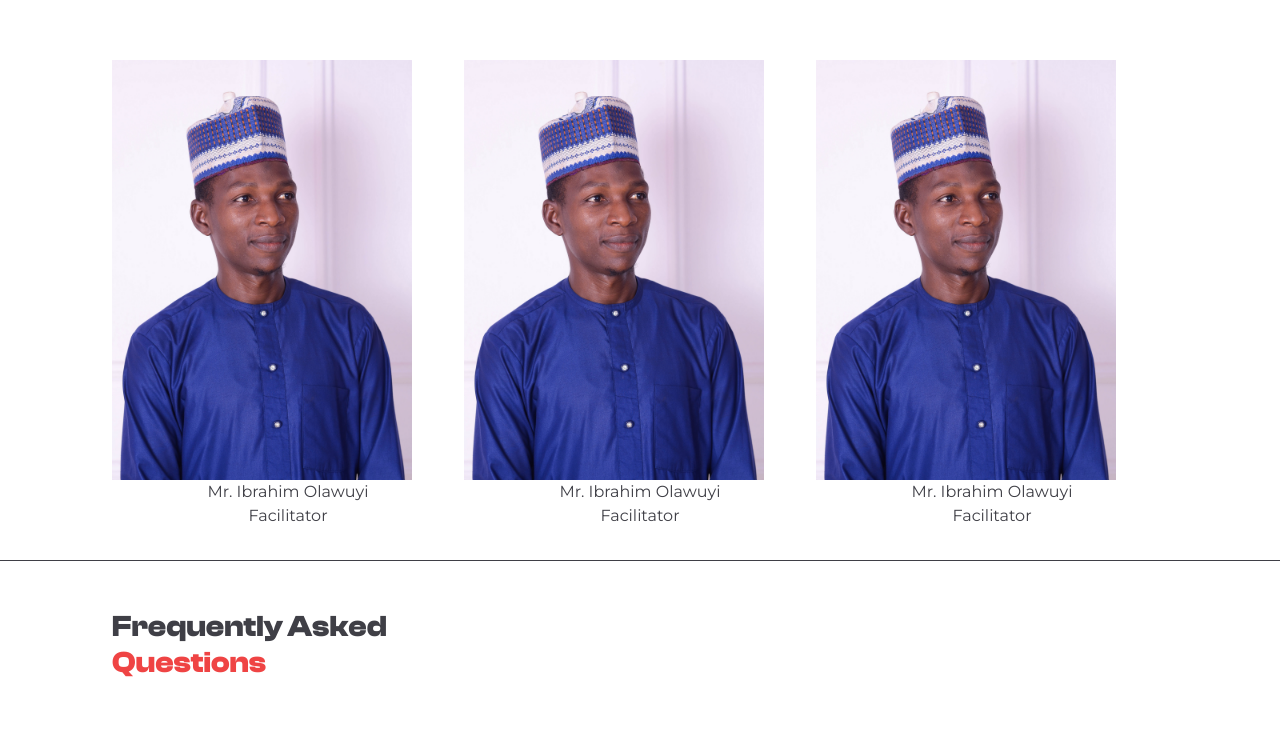
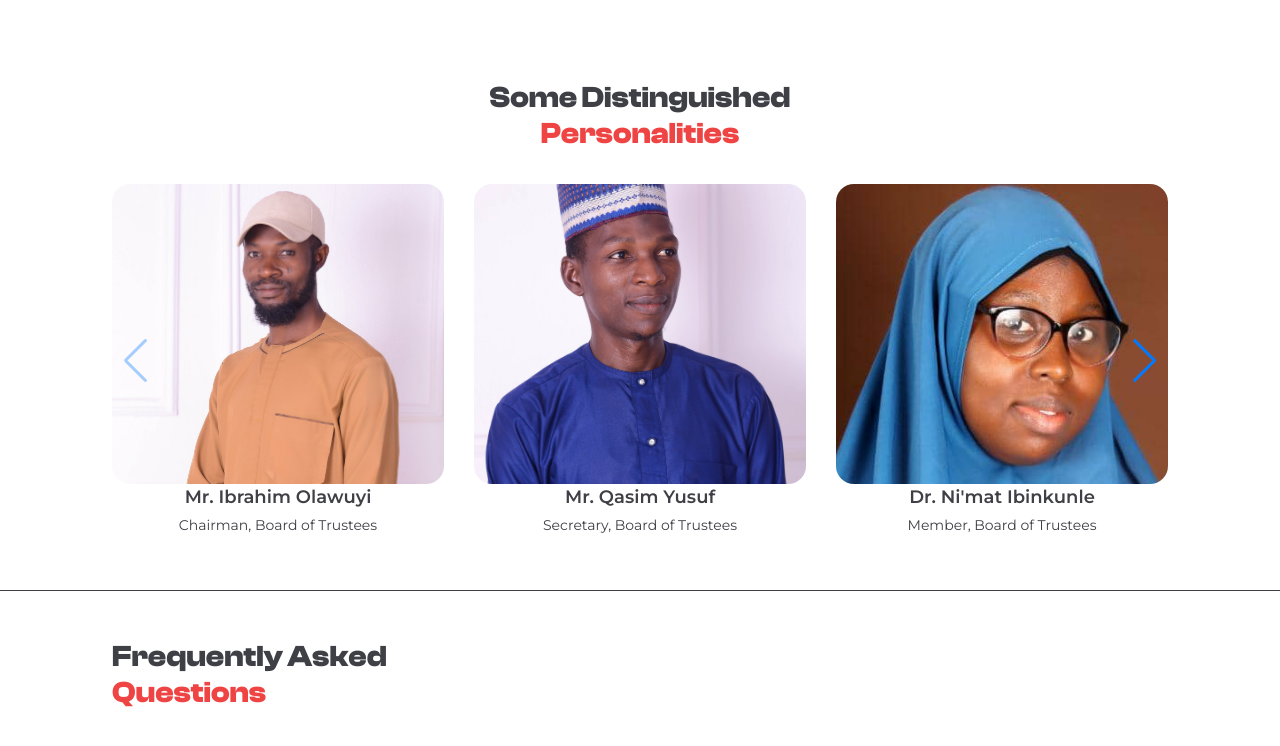
Before and after one commit to NureniJamiu/pleyda, a Next.js app: page / in a window 1280 px wide. Shown: the part 3168-3914 px from the top of the page. Built offline with nearby package versions, Linux system fonts and the light colour scheme.

Commit message:
feat: implement swiper for teams

```diff
--- a/src/components/Team.jsx
+++ b/src/components/Team.jsx
@@ -1,13 +1,91 @@
-import React from "react";
+"use client";
+
+import React, { useRef, useState } from "react";
+import { Virtual, Navigation, Pagination } from "swiper/modules";
+import { Swiper, SwiperSlide } from "swiper/react";
+
+// Import Swiper styles
+import "swiper/css";
+import "swiper/css/pagination";
+import "swiper/css/navigation";
 import TeamCard from "./TeamCard";
+import Subheader from "./Subheader";
+
+import chairman from "../../public/DSC_8239.jpg";
+import secretary from "../../public/DSC_8226.jpg";
+import member from "../../public/nimat.jpg";
+import amana from "../../public/amana.jpg";
+import badru from "../../public/badru.jpg";
+
+const slides = [
+  {
+    name: "Mr. Ibrahim Olawuyi",
+    position: "Chairman, Board of Trustees",
+    image: chairman,
+  },
+  {
+    name: "Mr. Qasim Yusuf",
+    position: "Secretary, Board of Trustees",
+    image: secretary,
+  },
+  {
+    name: "Dr. Ni'mat Ibinkunle",
+    position: "Member, Board of Trustees",
+    image: member,
+  },
+  {
+    name: "Mr. Badrudeen Ajibola",
+    position: "President",
+    image: badru,
+  },
+  {
+    name: "Mr. Amanah Alao Seneire",
+    position: "Welfare Director",
+    image: amana,
+  },
+];
 
 const Team = () => {
+  const [swiperRef, setSwiperRef] = useState(null);
+
   return (
-    <section className="px-10 md:px-20 lg:px-28 border-b border-zinc-700 py-8">
-      <div className="grid grid-cols-3 text-center">
-        <TeamCard />
-        <TeamCard />
-        <TeamCard />
+    <section
+      className=" px-10 md:px-20 lg:px-28 border-b border-zinc-700 py-8"
+      // data-aos="fade-up"
+      // data-aos-duration="1500"
+    >
+      <div className="mt-5">
+        <div className="text-center">
+          <Subheader title="Some Distinguished" subtitle="Personalities" />
+        </div>
+        <Swiper
+          modules={[Virtual, Navigation, Pagination]}
+          onSwiper={setSwiperRef}
+          slidesPerView={1}
+          spaceBetween={30}
+          navigation={true}
+          virtual
+          breakpoints={{
+            640: {
+              slidesPerView: 2,
+              spaceBetween: 30,
+            },
+            1024: {
+              slidesPerView: 3,
+              spaceBetween: 30,
+            },
+          }}
+        >
+          {slides.map((slideContent, index) => (
+            <SwiperSlide key={slideContent} virtualIndex={index}>
+              <TeamCard
+                image={slideContent.image}
+                name={slideContent.name}
+                position={slideContent.position}
+              />
+            </SwiperSlide>
+          ))}
+        </Swiper>
       </div>
     </section>
   );
--- a/src/components/TeamCard.jsx
+++ b/src/components/TeamCard.jsx
@@ -3,13 +3,13 @@ import React from "react";
 
 import sectionImage from "../../public/DSC_8226.jpg";
 
-const TeamCard = () => {
+const TeamCard = ({ image, name, position }) => {
   return (
     <div>
-      <Image src={sectionImage} height={300} width={300} alt="team" />
-      <div>
-        <h4>Mr. Ibrahim Olawuyi </h4>
-        <p>Facilitator </p>
+      <Image src={image} height={300} width={300} alt="team" />
+      <div className="">
+        <h4 className="font-semibold">{name} </h4>
+        <span className="text-sm">{position} </span>
       </div>
     </div>
   );
--- a/src/components/Vision.jsx
+++ b/src/components/Vision.jsx
@@ -32,12 +32,10 @@ const Vision = () => {
         <div className="md:flex-1 text-center md:text-left">
           <Subheader title="A Glimpse into" subtitle="Tomorrow" />
           <p className="my-5 text-left">
-            Lorem, ipsum dolor sit amet consectetur adipisicing elit. Omnis,
-            libero quisquam error quos sequi enim natus, pariatur quae deserunt,
-            aliquam dolores ex consequatur iusto. Asperiores, enim? Voluptas
-            expedita suscipit ratione? pariatur quae deserunt, aliquam dolores
-            ex consequatur iusto. Asperiores, enim? Voluptas expedita suscipit
-            ratione?
+            Our vision is to cultivate a future where empowered youths, armed
+            with invaluable skills and guided by moral principles rise as
+            exemplary leaders, fostering a society free from immorality and
+            marked by the realization and development of hidden potentials.
           </p>
         </div>
       </div>
```
